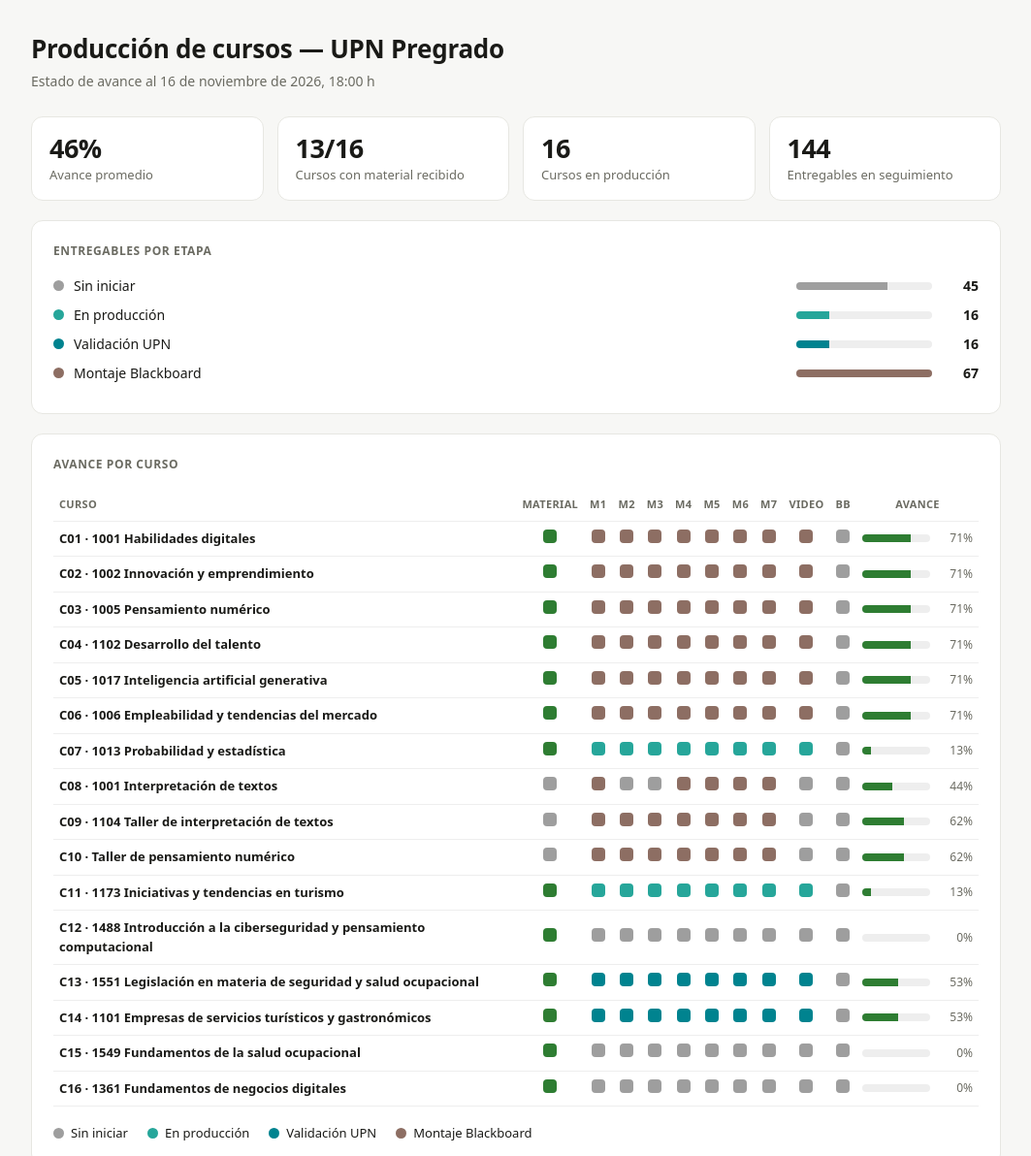
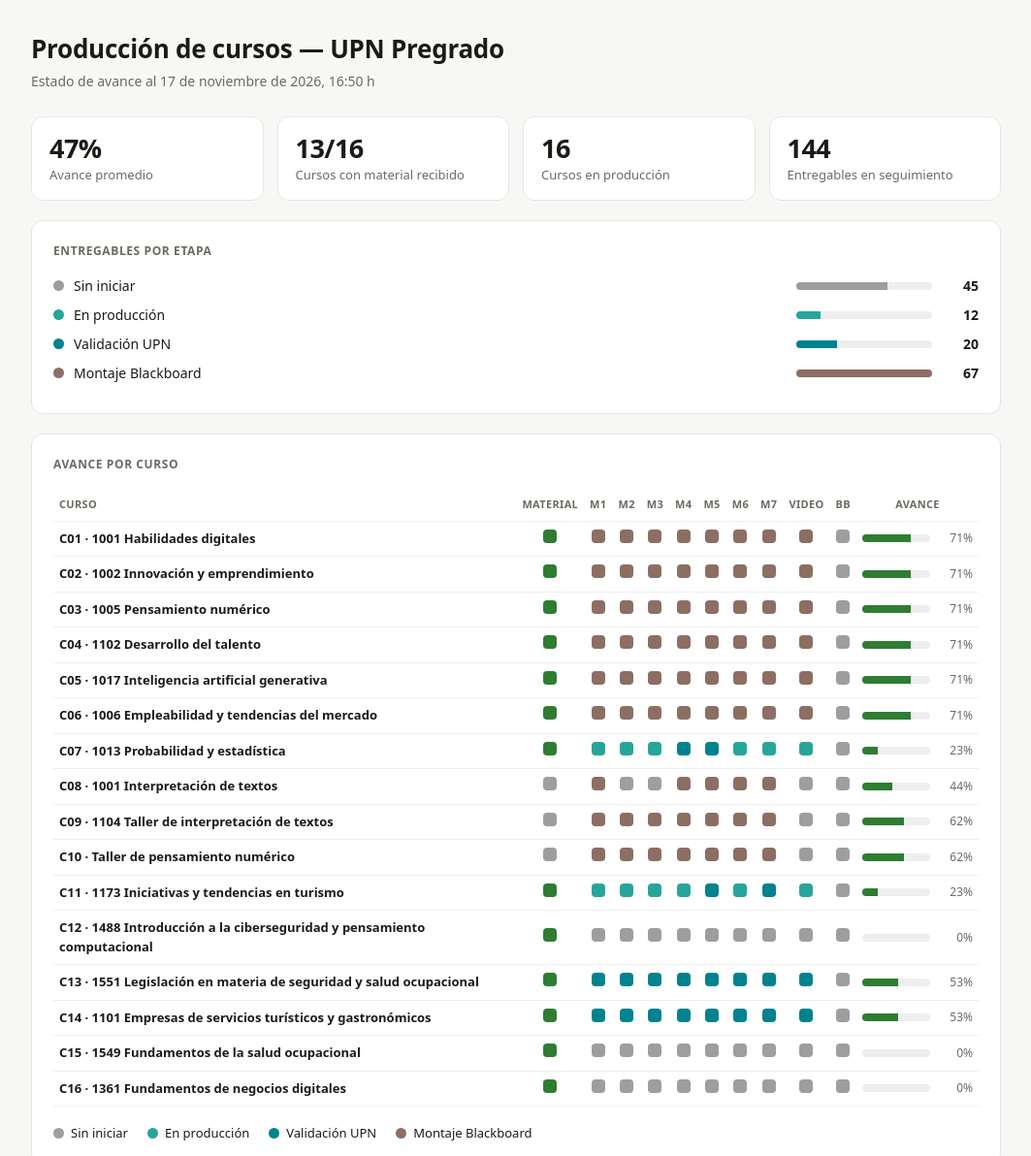
Before and after one commit to trama-elearning/panel-upn-pregrado, a plain HTML site: page index.html in a window 1280 px wide. Shown: the top 1192 px of the page at 97% size, without its empty margins (108-1171 px from the left). Drawn offline with Linux system fonts and the light colour scheme.

Commit message:
Actualización del panel — 2026-11-17 16:50

```diff
--- a/index.html
+++ b/index.html
@@ -40,17 +40,17 @@ td.curso{text-align:left;font-weight:600;white-space:normal;min-width:230px}
 footer{font-size:12.5px;color:#9a9a90;margin-top:26px;line-height:1.6}
 </style></head><body><div class="wrap">
 <h1>Producción de cursos — UPN Pregrado</h1>
-<p class="sub">Estado de avance al 16 de noviembre de 2026, 18:00 h</p>
+<p class="sub">Estado de avance al 17 de noviembre de 2026, 16:50 h</p>
 <div class="kpis">
-<div class="kpi"><div class="n">46%</div><div class="l">Avance promedio</div></div>
+<div class="kpi"><div class="n">47%</div><div class="l">Avance promedio</div></div>
 <div class="kpi"><div class="n">13/16</div><div class="l">Cursos con material recibido</div></div>
 <div class="kpi"><div class="n">16</div><div class="l">Cursos en producción</div></div>
 <div class="kpi"><div class="n">144</div><div class="l">Entregables en seguimiento</div></div>
 </div>
 <div class="card"><h2>Entregables por etapa</h2>
 <div class="fase"><span class="dot" style="background:#9e9e9e"></span><span class="nm">Sin iniciar</span><span class="mini"><i style="width:67%;background:#9e9e9e"></i></span><span class="ct">45</span></div>
-<div class="fase"><span class="dot" style="background:#26a69a"></span><span class="nm">En producción</span><span class="mini"><i style="width:24%;background:#26a69a"></i></span><span class="ct">16</span></div>
-<div class="fase"><span class="dot" style="background:#00838f"></span><span class="nm">Validación UPN</span><span class="mini"><i style="width:24%;background:#00838f"></i></span><span class="ct">16</span></div>
+<div class="fase"><span class="dot" style="background:#26a69a"></span><span class="nm">En producción</span><span class="mini"><i style="width:18%;background:#26a69a"></i></span><span class="ct">12</span></div>
+<div class="fase"><span class="dot" style="background:#00838f"></span><span class="nm">Validación UPN</span><span class="mini"><i style="width:30%;background:#00838f"></i></span><span class="ct">20</span></div>
 <div class="fase"><span class="dot" style="background:#8d6e63"></span><span class="nm">Montaje Blackboard</span><span class="mini"><i style="width:100%;background:#8d6e63"></i></span><span class="ct">67</span></div>
 </div>
 <div class="card"><h2>Avance por curso</h2><div class="scroll"><table><thead><tr>
@@ -143,13 +143,13 @@ footer{font-size:12.5px;color:#9a9a90;margin-top:26px;line-height:1.6}
 <td><span class="badge" style="background:#26a69a" title="En producción"></span></td>
 <td><span class="badge" style="background:#26a69a" title="En producción"></span></td>
 <td><span class="badge" style="background:#26a69a" title="En producción"></span></td>
-<td><span class="badge" style="background:#26a69a" title="En producción"></span></td>
-<td><span class="badge" style="background:#26a69a" title="En producción"></span></td>
+<td><span class="badge" style="background:#00838f" title="Validación UPN"></span></td>
+<td><span class="badge" style="background:#00838f" title="Validación UPN"></span></td>
 <td><span class="badge" style="background:#26a69a" title="En producción"></span></td>
 <td><span class="badge" style="background:#26a69a" title="En producción"></span></td>
 <td><span class="badge" style="background:#26a69a" title="En producción"></span></td>
 <td><span class="badge" style="background:#9e9e9e" title="Sin iniciar"></span></td>
-<td><div class="prog"><div class="bar"><i style="width:13%"></i></div><small>13%</small></div></td></tr>
+<td><div class="prog"><div class="bar"><i style="width:23%"></i></div><small>23%</small></div></td></tr>
 <tr><td class="curso">C08 · 1001 Interpretación de textos</td>
 <td><span class="badge" style="background:#9e9e9e" title="Sin iniciar"></span></td>
 <td><span class="badge" style="background:#8d6e63" title="Montaje Blackboard"></span></td>
@@ -192,12 +192,12 @@ footer{font-size:12.5px;color:#9a9a90;margin-top:26px;line-height:1.6}
 <td><span class="badge" style="background:#26a69a" title="En producción"></span></td>
 <td><span class="badge" style="background:#26a69a" title="En producción"></span></td>
 <td><span class="badge" style="background:#26a69a" title="En producción"></span></td>
+<td><span class="badge" style="background:#00838f" title="Validación UPN"></span></td>
 <td><span class="badge" style="background:#26a69a" title="En producción"></span></td>
-<td><span class="badge" style="background:#26a69a" title="En producción"></span></td>
-<td><span class="badge" style="background:#26a69a" title="En producción"></span></td>
+<td><span class="badge" style="background:#00838f" title="Validación UPN"></span></td>
 <td><span class="badge" style="background:#26a69a" title="En producción"></span></td>
 <td><span class="badge" style="background:#9e9e9e" title="Sin iniciar"></span></td>
-<td><div class="prog"><div class="bar"><i style="width:13%"></i></div><small>13%</small></div></td></tr>
+<td><div class="prog"><div class="bar"><i style="width:23%"></i></div><small>23%</small></div></td></tr>
 <tr><td class="curso">C12 · 1488 Introducción a la ciberseguridad y pensamiento computacional</td>
 <td><span class="badge" style="background:#2e7d32" title="Completado"></span></td>
 <td><span class="badge" style="background:#9e9e9e" title="Sin iniciar"></span></td>
```
